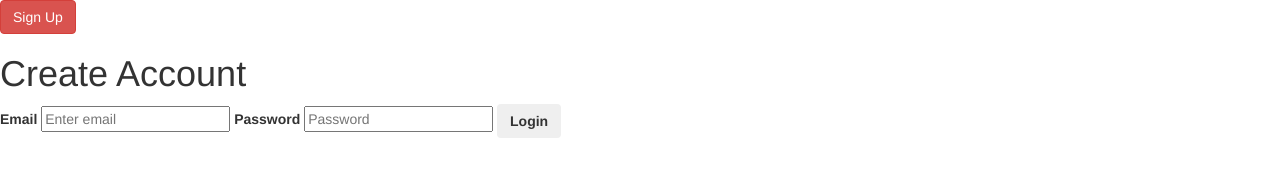
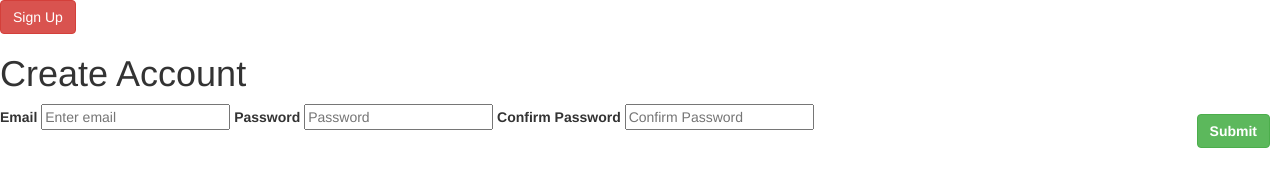
Before and after one commit to acciojob/bootstrap-signup-modal-RitikRunner, a website: page main.html in a window 1280 px wide. Drawn offline with nearby package versions, Linux system fonts and the light colour scheme.

Commit message:
created a submission

```diff
--- a/main.html
+++ b/main.html
@@ -18,7 +18,10 @@
 			<label for="pwd"><b>Password</b></label>
 			<input placeholder="Password" type="text" name="pwd" required>
 
-			<button type="submit" class="btn"><b>Login</b></button>
+			<label for="pwd"><b>Confirm Password</b></label>
+			<input placeholder="Confirm Password" type="text" name="pwd" required>
+
+			<button type="submit" class="btn btn-success"style="margin: 10px; float:right;"><b>Submit</b></button>
 		</form>
 	</div>
 	</body>
--- a/styles.css
+++ b/styles.css
@@ -1 +1,11 @@
 /*  your css code here. If applicable */
+input{
+width: 100%;
+}
+lebel{
+paddin: 20px
+}
+.btn{
+padding:
+
+}
```
